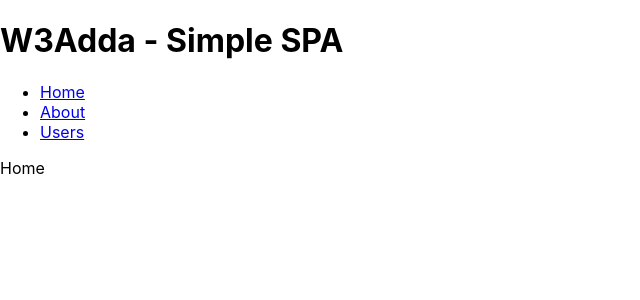
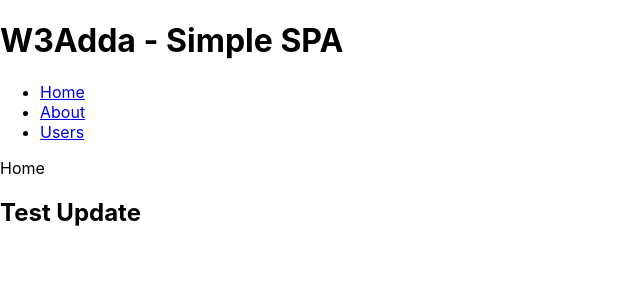
Before and after one commit to david1alvarez/portfolio, a React (Create React App) app in the folder app/: page / in a window 1280 px wide. Shown: the top 300 px of the page, without its empty margins (0-640 px from the left). Built offline with nearby package versions, Linux system fonts and the light colour scheme.

Commit message:
Test Commit
Added html to test my connection to the real repo

```diff
--- a/app/src/App.tsx
+++ b/app/src/App.tsx
@@ -5,6 +5,7 @@ const Home = () => {
   return (
     <div>
       <p>Home</p>
+      <h2>Test Update</h2>
     </div>
   );
 };
```
Also changed, not shown: 1 other file (tests, documents, lock files or other folders).
